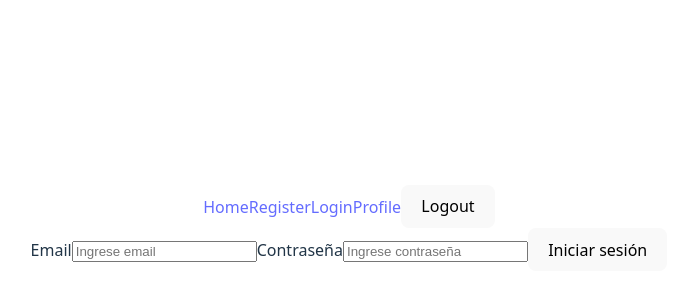
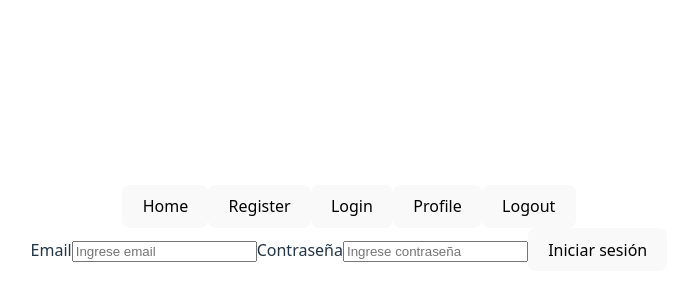
Before and after one commit to bernioviedo/TP-Club, a React (Vite) app in the folder client/club-frontend/: page /login in a window 1280 px wide. Shown: the part 172-472 px from the top of the page, without its empty margins (291-968 px from the left). Built offline with nearby package versions, Linux system fonts and the light colour scheme; no server answers.

Commit message:
cambio de botones en nav

```diff
--- a/client/club-frontend/src/components/Navbar.jsx
+++ b/client/club-frontend/src/components/Navbar.jsx
@@ -1,7 +1,8 @@
-import {Link} from 'react-router-dom'
+import {Link, useNavigate} from 'react-router-dom'
 
 export default function Navbar() {
 
+  const navigate = useNavigate();
   // manejo logout
   const handleLogout = async () => {
     try {
@@ -19,12 +20,18 @@ export default function Navbar() {
     }
   };
 
+  //navegación
+  const handleHome = () => navigate('/');
+  const handleRegister = () => navigate('/register');
+  const handleLogin = () => navigate('/login');
+  const handleProfile = () => navigate('/profile');
+
   return (
     <nav>
-        <Link to='/'>Home</Link>
-        <Link to='/register'>Register</Link>
-        <Link to='/login'>Login</Link>
-        <Link to='/profile'>Profile</Link>
+      <button onClick={handleHome}>Home</button>
+      <button onClick={handleRegister}>Register</button>
+      <button onClick={handleLogin}>Login</button>
+      <button onClick={handleProfile}>Profile</button>
       <button onClick={handleLogout}>Logout</button>
     </nav>
   )
```
